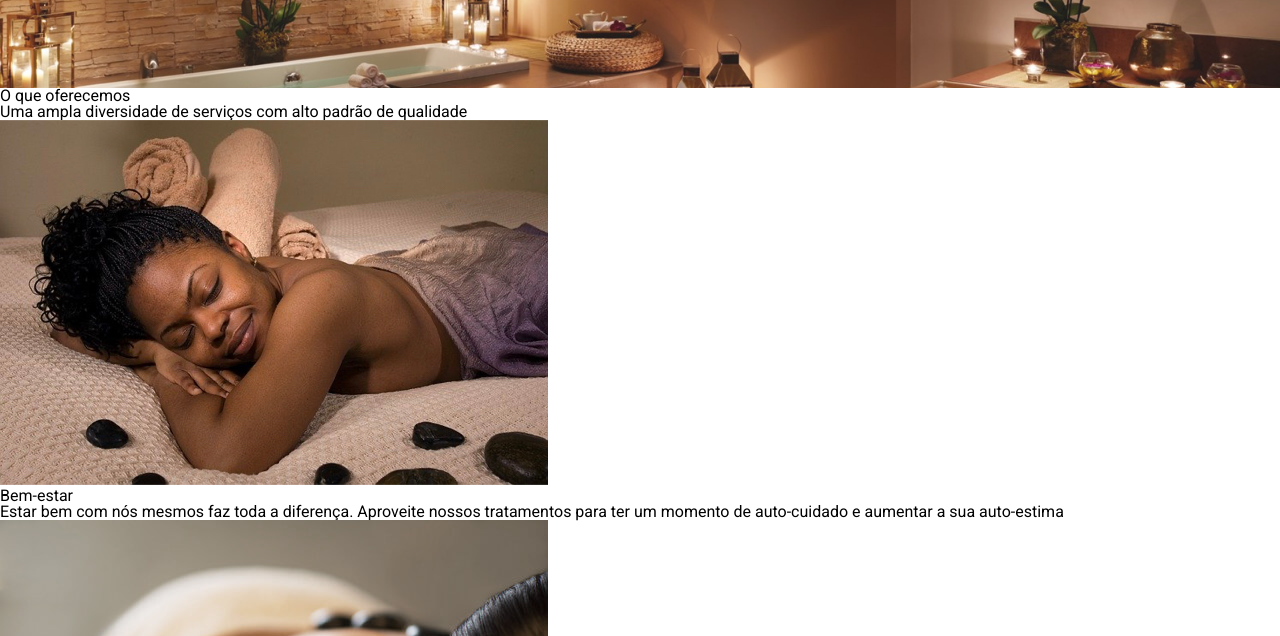
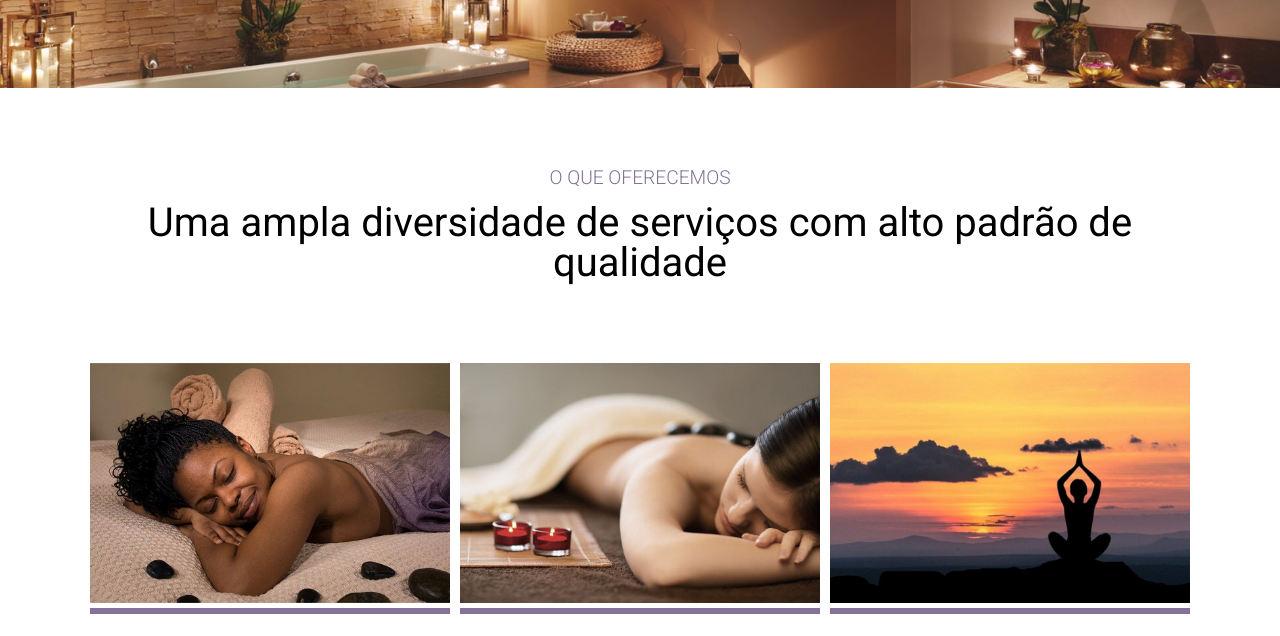
Before and after one commit to AlisonCavalcante/alura-spa-projeto_inicial, a plain HTML site: page index.html in a window 1280 px wide. Shown: the part 310-946 px from the top of the page. Drawn offline with nearby package versions, Linux system fonts and the light colour scheme.

Commit message:
create partial serviços

```diff
--- a/index.html
+++ b/index.html
@@ -44,26 +44,26 @@
         </section>
     </header>
     <main>
-        <section>
-            <h3>O que oferecemos</h3>
-            <h4>Uma ampla diversidade de serviços com alto padrão de qualidade</h4>
-            <div>
-                <div>
-                    <div>
+        <section id="servicos">
+            <h4>O que oferecemos</h4>
+            <h3>Uma ampla diversidade de serviços com alto padrão de qualidade</h3>
+            <div class="cards">
+                <div class="card">
+                    <div class="img-container">
                         <img src="imagens/beleza.jpeg" alt="">
                     </div>
                     <h5>Bem-estar</h5>
                     <p>Estar bem com nós mesmos faz toda a diferença. Aproveite nossos tratamentos para ter um momento de auto-cuidado e aumentar a sua auto-estima</p>
                 </div>
-                <div>
-                    <div>
+                <div class="card">
+                    <div class="img-container">
                         <img src="imagens/bem-estar.jpeg" alt="">
                     </div>
                     <h5>Renovação</h5>
                     <p>Você merece relaxar. Confira as nossas opções de massagens que vão fazer você renovar as energias e esquecer do estresse do dia-a-dia</p>
                 </div>
-                <div>
-                    <div>
+                <div class="card">
+                    <div class="img-container">
                         <img src="imagens/descanso.jpeg" alt="">
                     </div>
                     <h5>Massagem</h5>
--- /dev/null
+++ b/styles/components/_servicos.scss
@@ -0,0 +1,47 @@
+@import '../abstract/variaveis';
+
+#servicos {
+    margin: 80px;
+    h4{
+        font-size: $tamanho-do-texto / 2.5;
+        color: $cor-secundaria;
+        text-transform: uppercase;
+        font-weight: 300;
+        text-align: center;
+        margin: 1rem;
+    }
+    h3 {
+        text-align: center;
+        font-size: $tamanho-do-texto / 1.2;
+        margin-bottom: 80px;
+        font-family: 300;
+    }
+    .cards {
+        display: flex;
+        justify-content: space-evenly;
+        .card {
+            width: 360px;
+            text-align: center;
+            h5 {
+                font-size: $tamanho-do-texto / 1.5;
+                font-weight: 300;
+                margin-top: 25px;
+                margin-bottom: 20px;
+                color: $cor-primaria;
+            }
+            p {
+                font-size: $tamanho-do-texto / 3;
+                font-weight: 300;
+                color: $cor-primaria;
+                line-height: 1.5rem;
+            }
+            .img-container {
+                padding-bottom: 2px;
+                border-bottom: 6px solid $cor-secundaria;
+                img {
+                    max-width: 100%;
+                }
+            }
+        }
+    }
+}
--- a/styles/style.scss
+++ b/styles/style.scss
@@ -1,3 +1,4 @@
 @import './abstract/base';
 @import './components/navbar';
 @import './components/banner';
+@import './components/servicos';
```
Also changed, not shown: styles/style.css, 1 other file.
